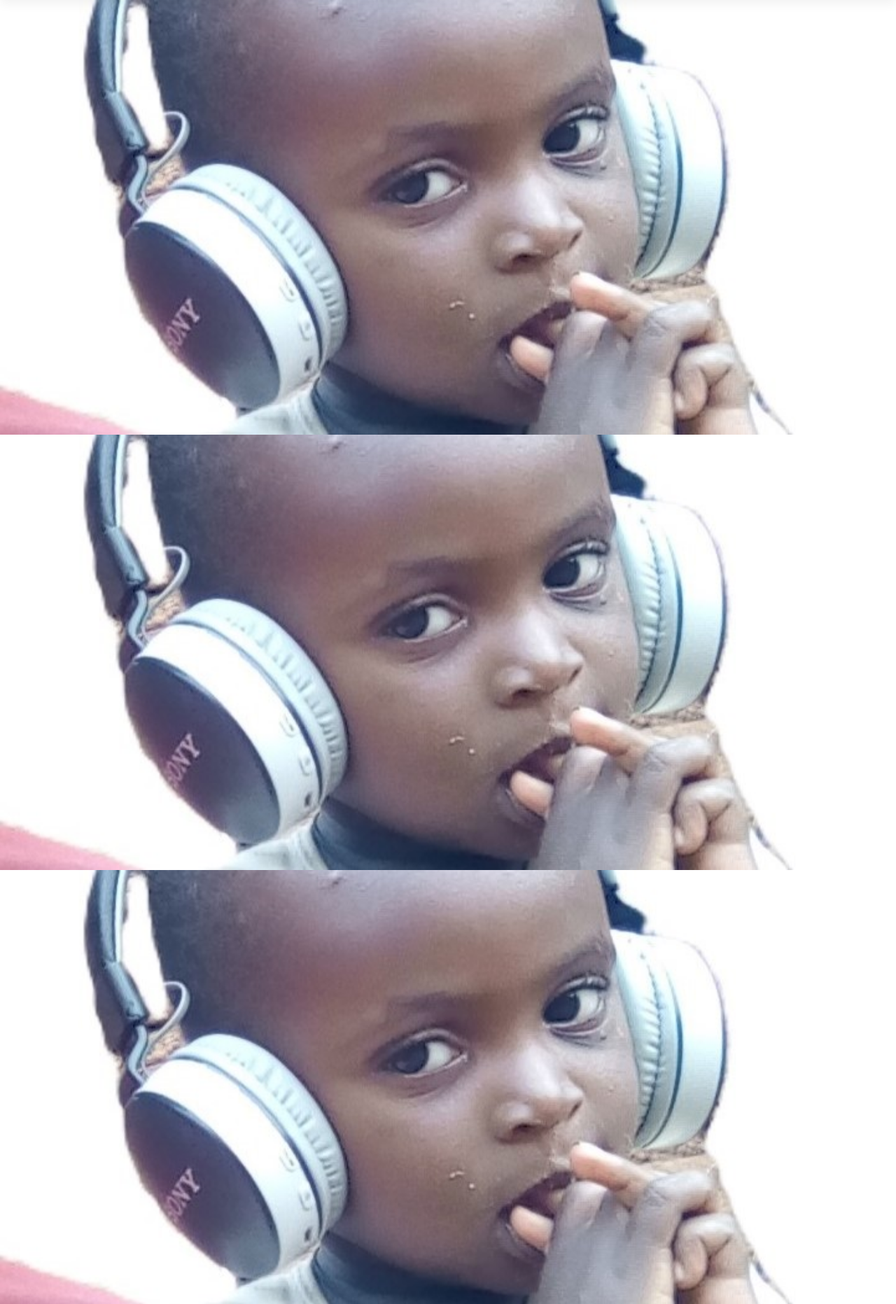
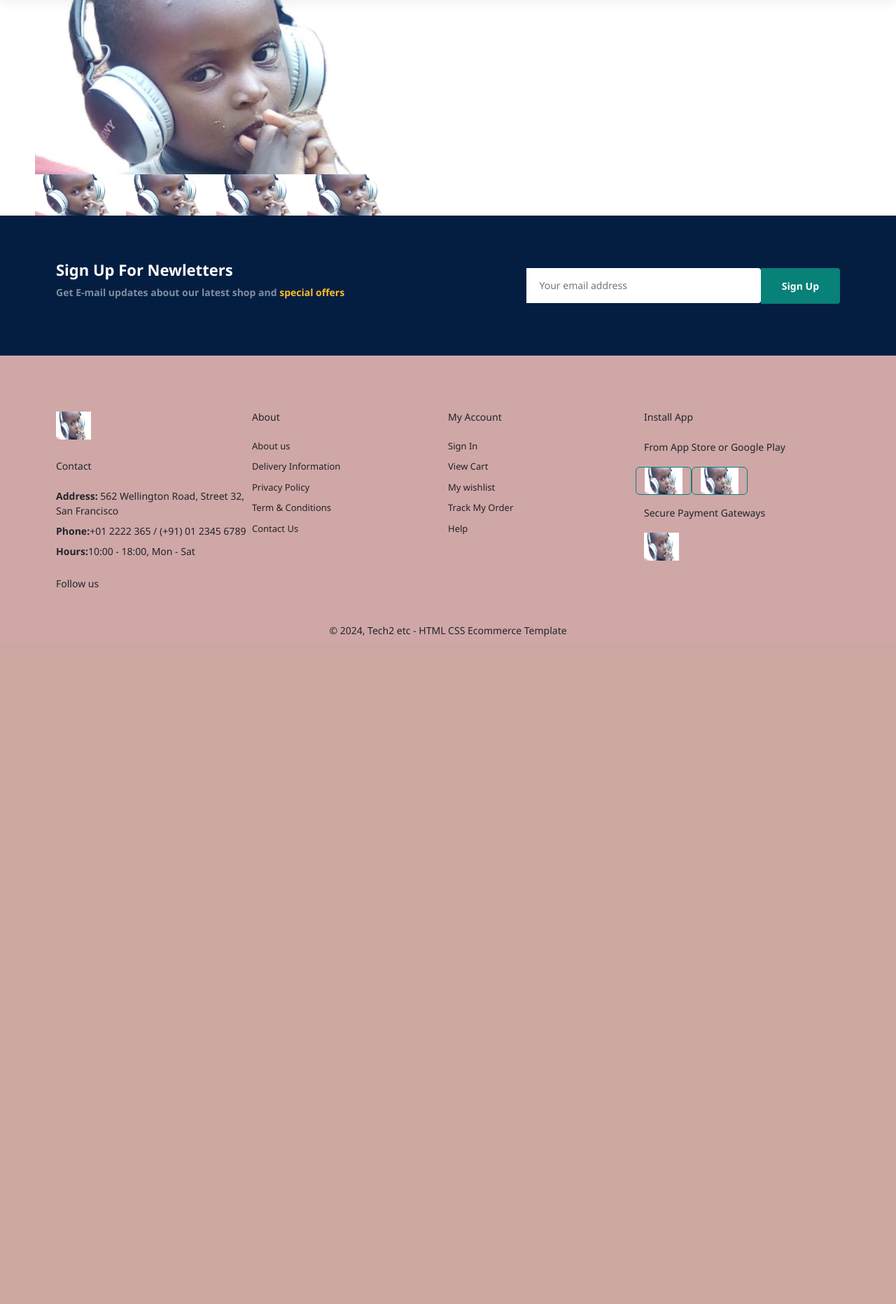
Before and after one commit to Ndaziramiyep/Umurava-online-learning-project, a PHP site: page /Html/sproduct.html in a window 1280 px wide. Shown: the part 80-1943 px from the top of the page at 70% size. After the commit the page ends 990 px from the top, so only its background shows below. Run offline with PHP 8.4, Linux system fonts and the light colour scheme.

Commit message:
Finalizing  single-pro-image as the 1st main division

```diff
--- a/Frontend/css/style.css
+++ b/Frontend/css/style.css
@@ -522,6 +522,33 @@ footer .copyright {
     font-weight: 600;
 }
 
+/* ---------- single product -------------- */
+
+#prodetails .single-pro-image{
+    width: 40%;
+    margin-left: 50px;
+}
+
+.small-img-group {
+    display: flex;
+    justify-content: space-between;
+}
+
+.smal-img-col {
+    flex-basis: 24%;
+    cursor: pointer;
+}
+
+
+
+
+
+
+
+
+
+
+
 
 
 
```
